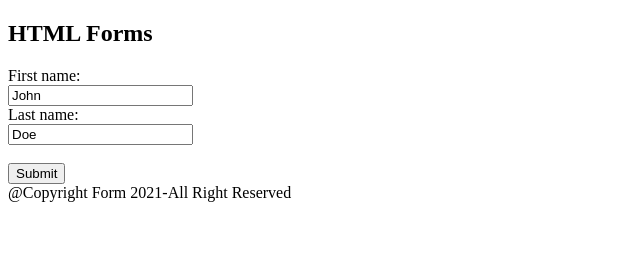
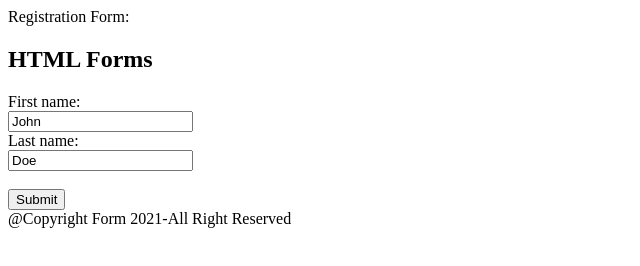
Before and after one commit to smritirani10/basic_form, a plain HTML site: page index.html in a window 1280 px wide. Shown: the whole page, without its empty margins (0-640 px from the left). Drawn offline with Linux system fonts and the light colour scheme.

Commit message:
added header

```diff
--- a/index.html
+++ b/index.html
@@ -1,7 +1,7 @@
 <!DOCTYPE html>
 <html>
 <body>
-
+<header>Registration Form:</header>
 <h2>HTML Forms</h2>
 
 <form action="/action_page.php">
```
